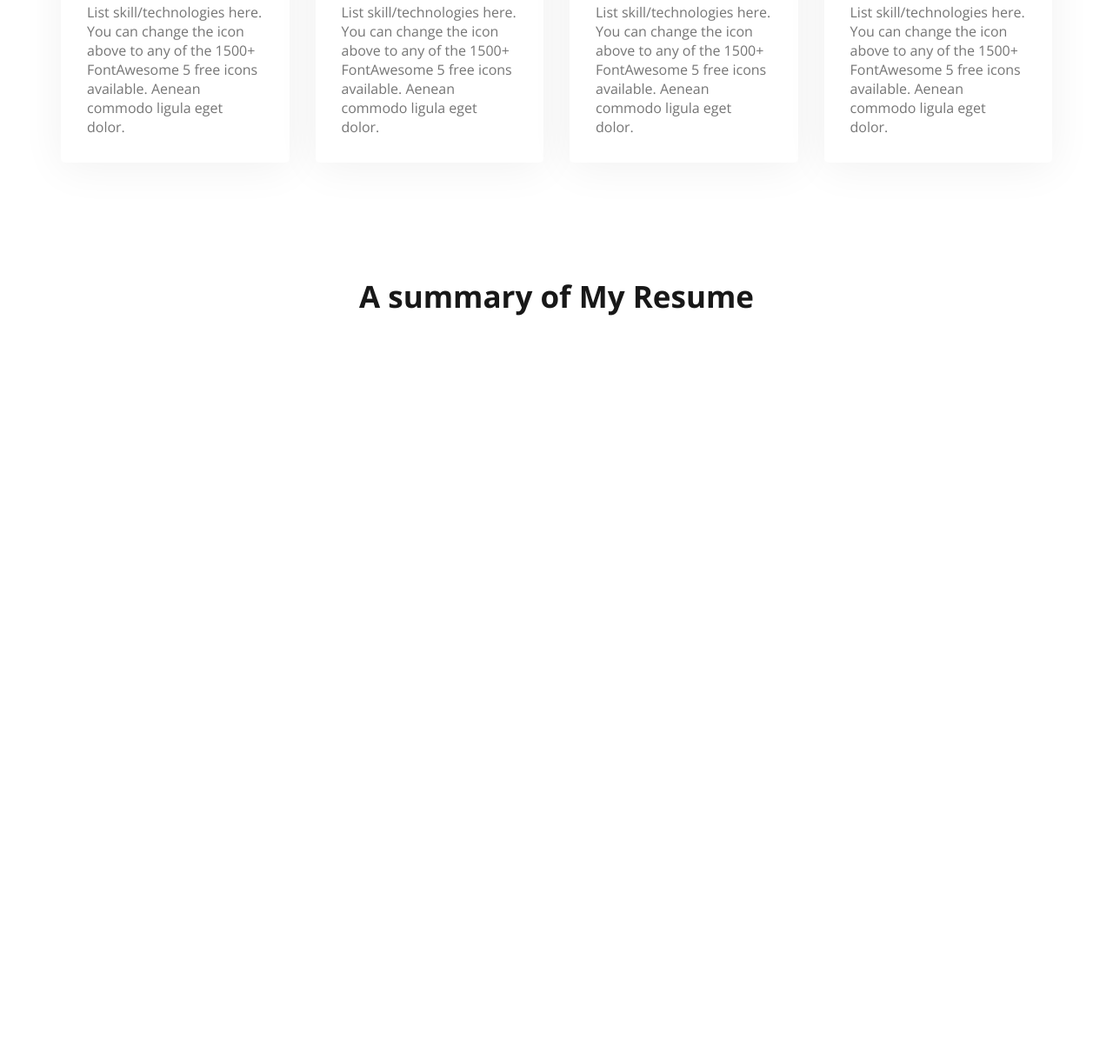
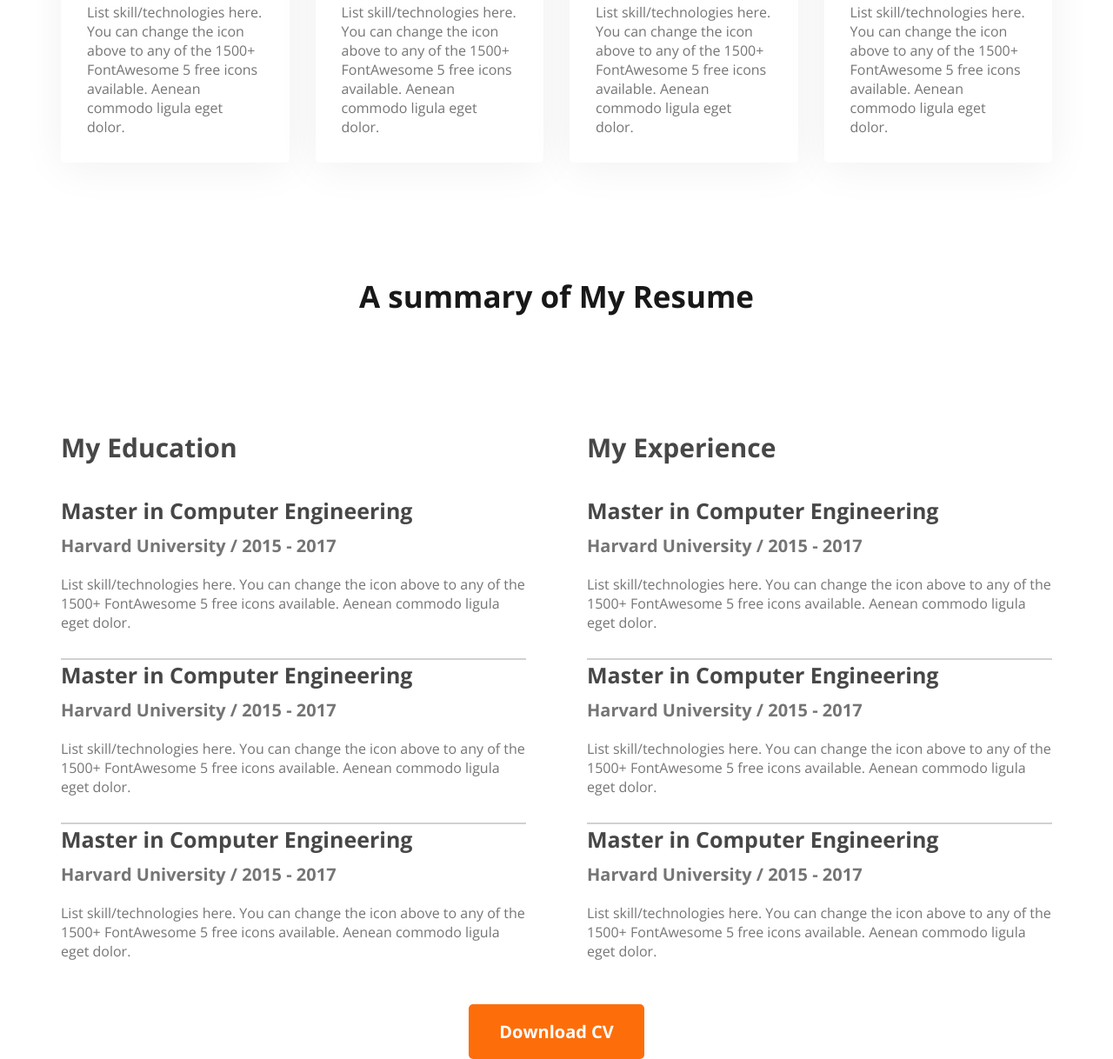
Before and after one commit to sharfuddinzishan/Portfolio, a plain HTML site: page index.html in a window 1280 px wide. Shown: the part 1997-3215 px from the top of the page at 87% size. Before the commit the page ends 2361 px from the top, so only its background shows below. Drawn offline with nearby package versions, Linux system fonts and the light colour scheme.

Commit message:
Resume Part

```diff
--- a/index.html
+++ b/index.html
@@ -46,7 +46,7 @@
       </div>
     </header>
     <main>
-      <section id="about" class="mt-5">
+      <section id="about">
         <h1 class="section-title text-center">About Me</h1>
         <p class="description text-center mt-2">
           I, m a designer & developer with a passion for web design. I enjoy
@@ -74,7 +74,7 @@
           </tbody>
         </table>
       </section>
-      <section id="what-i-do" class="mt-5">
+      <section id="what-i-do">
         <h1 class="section-title text-center">What I Do</h1>
         <p class="description text-center mt-2 mb-3">
           I have more than 10 years experience building software for clients all
@@ -121,8 +121,77 @@
           </div>
         </div>
       </section>
-      <section id="resume" class="mt-5">
+      <section id="resume">
         <h1 class="section-title text-center">A summary of My Resume</h1>
+        <div class="resume-container mt-5">
+          <div class="education">
+            <h4 class="resume-title mb-2">My Education</h4>
+            <div class="resume-item">
+              <h3 class="title">Master in Computer Engineering</h3>
+              <h4 class="subtitle">Harvard University / 2015 - 2017</h4>
+              <p class="resume-description mt-1">
+                List skill/technologies here. You can change the icon above to
+                any of the 1500+ FontAwesome 5 free icons available. Aenean
+                commodo ligula eget dolor.
+              </p>
+              <div class="divider mt-2"></div>
+            </div>
+            <div class="resume-item">
+              <h3 class="title">Master in Computer Engineering</h3>
+              <h4 class="subtitle">Harvard University / 2015 - 2017</h4>
+              <p class="resume-description mt-1">
+                List skill/technologies here. You can change the icon above to
+                any of the 1500+ FontAwesome 5 free icons available. Aenean
+                commodo ligula eget dolor.
+              </p>
+              <div class="divider mt-2"></div>
+            </div>
+            <div class="resume-item">
+              <h3 class="title">Master in Computer Engineering</h3>
+              <h4 class="subtitle">Harvard University / 2015 - 2017</h4>
+              <p class="resume-description mt-1">
+                List skill/technologies here. You can change the icon above to
+                any of the 1500+ FontAwesome 5 free icons available. Aenean
+                commodo ligula eget dolor.
+              </p>
+            </div>
+          </div>
+          <div class="experience">
+            <h4 class="resume-title mb-2">My Experience</h4>
+            <div class="resume-item">
+              <h3 class="title">Master in Computer Engineering</h3>
+              <h4 class="subtitle">Harvard University / 2015 - 2017</h4>
+              <p class="resume-description mt-1">
+                List skill/technologies here. You can change the icon above to
+                any of the 1500+ FontAwesome 5 free icons available. Aenean
+                commodo ligula eget dolor.
+              </p>
+              <div class="divider mt-2"></div>
+            </div>
+            <div class="resume-item">
+              <h3 class="title">Master in Computer Engineering</h3>
+              <h4 class="subtitle">Harvard University / 2015 - 2017</h4>
+              <p class="resume-description mt-1">
+                List skill/technologies here. You can change the icon above to
+                any of the 1500+ FontAwesome 5 free icons available. Aenean
+                commodo ligula eget dolor.
+              </p>
+              <div class="divider mt-2"></div>
+            </div>
+            <div class="resume-item">
+              <h3 class="title">Master in Computer Engineering</h3>
+              <h4 class="subtitle">Harvard University / 2015 - 2017</h4>
+              <p class="resume-description mt-1">
+                List skill/technologies here. You can change the icon above to
+                any of the 1500+ FontAwesome 5 free icons available. Aenean
+                commodo ligula eget dolor.
+              </p>
+            </div>
+          </div>
+        </div>
+        <div class="text-center mt-3">
+          <button class="btn btn-orange">Download CV</button>
+        </div>
       </section>
     </main>
   </body>
--- a/styles/portfolio.css
+++ b/styles/portfolio.css
@@ -29,7 +29,7 @@
   margin-bottom: 35px !important;
 }
 .mb-5 {
-  margin-bottom: 50px !important;
+  margin-bottom: 130px !important;
 }
 .me-2 {
   margin-right: 35px !important;
@@ -63,6 +63,9 @@
 .btn-outline-orange:hover {
   background-color: #fd6e0a;
   color: #ffffff;
+}
+section {
+  margin-top: 130px;
 }
 .section-title {
   font-weight: 700;
@@ -163,3 +166,34 @@ main {
   font-size: 16px;
   color: #757575;
 }
+/* Resume0 */
+.resume-container {
+  display: flex;
+  gap: 70px;
+}
+.resume-title {
+  font-weight: 700;
+  font-size: 30px;
+  color: #474747;
+}
+.resume-item {
+}
+.title {
+  font-weight: 700;
+  font-size: 25px;
+  color: #474747;
+}
+.subtitle {
+  font-weight: 600;
+  font-size: 20px;
+  color: #757575;
+  margin-top: 10px;
+}
+.resume-description {
+  font-weight: 400;
+  font-size: 16px;
+  color: #757575;
+}
+.divider {
+  border: 1px solid #d1d1d1;
+}
```
